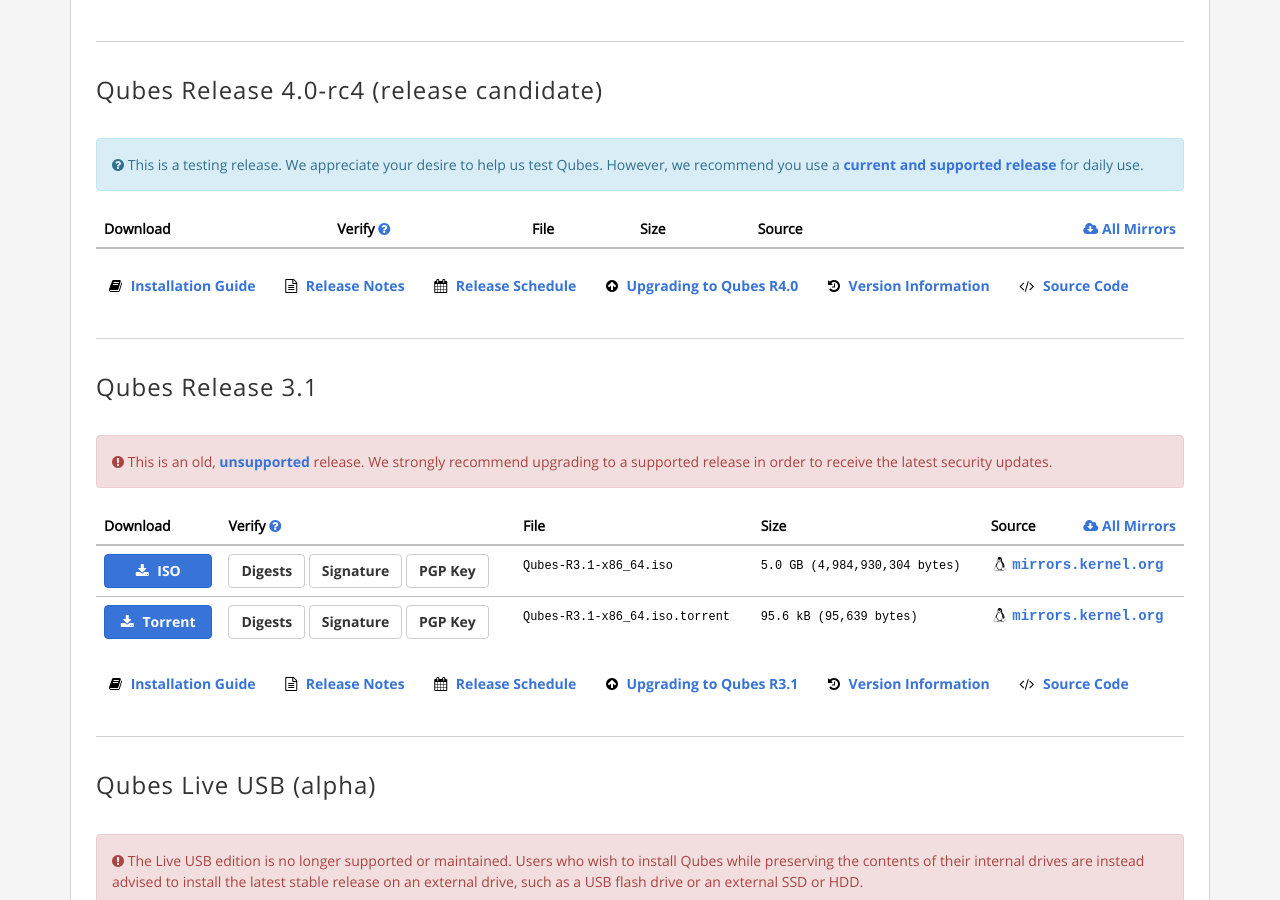
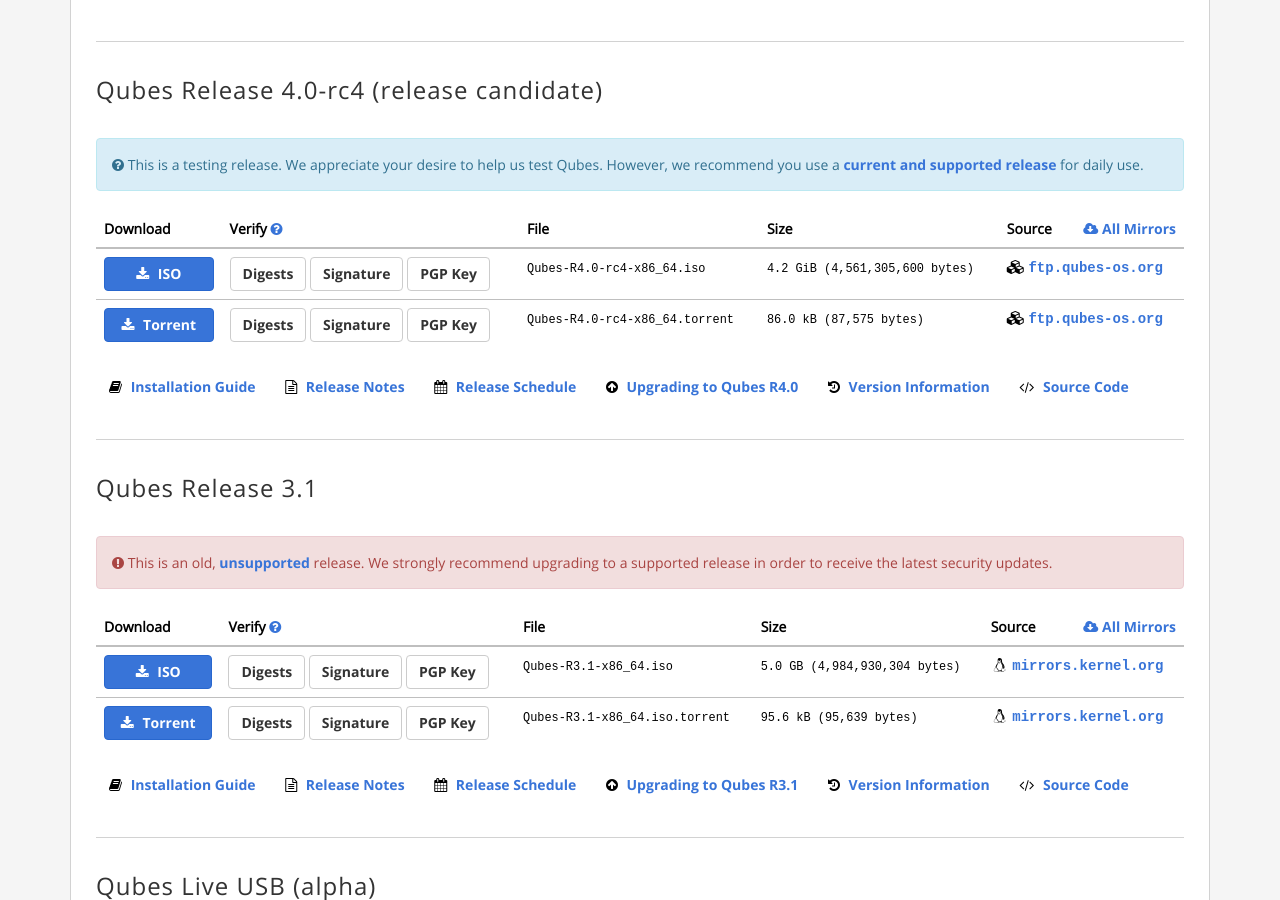
Before and after one commit to QubesOS/qubesos.github.io, a Jekyll site: the page built from pages/downloads.md, in a window 1280 px wide and 900 px high, scrolled down 775 px. Built offline with Jekyll 4.4.1, drawn with Linux system fonts in a browser that asks for light colours; some web fonts are replaced.

Commit message:
Fix mirror selection for R4.0-rc4

```diff
--- a/pages/downloads.md
+++ b/pages/downloads.md
@@ -45,7 +45,7 @@ redirect_from:
       {% assign latest = release.latest | default: false %}
       {% assign aging = release.aging | default: false %}
       {% assign deprecated = release.deprecated | default: false %}
-      {% if release_name == "Qubes Release 4.0-rc3 (release candidate)" %}
+      {% if release_name == "Qubes Release 4.0-rc4 (release candidate)" %}
         {% assign preferred_mirror = "ftp.qubes-os.org" %}
       {% else %}
         {% assign preferred_mirror = "mirrors.kernel.org" %}
```
